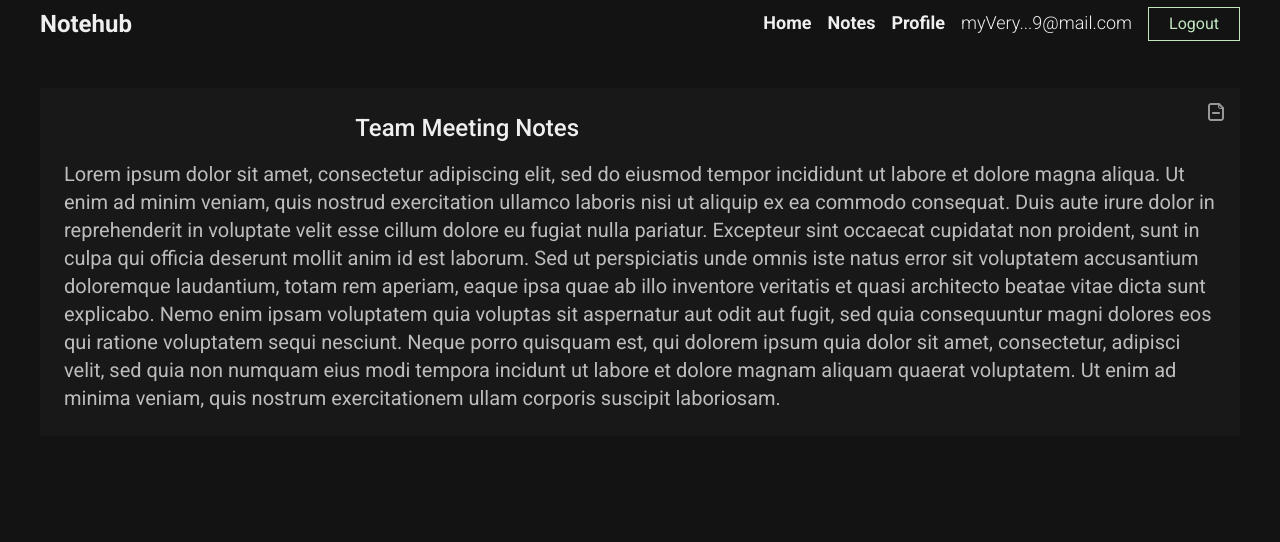
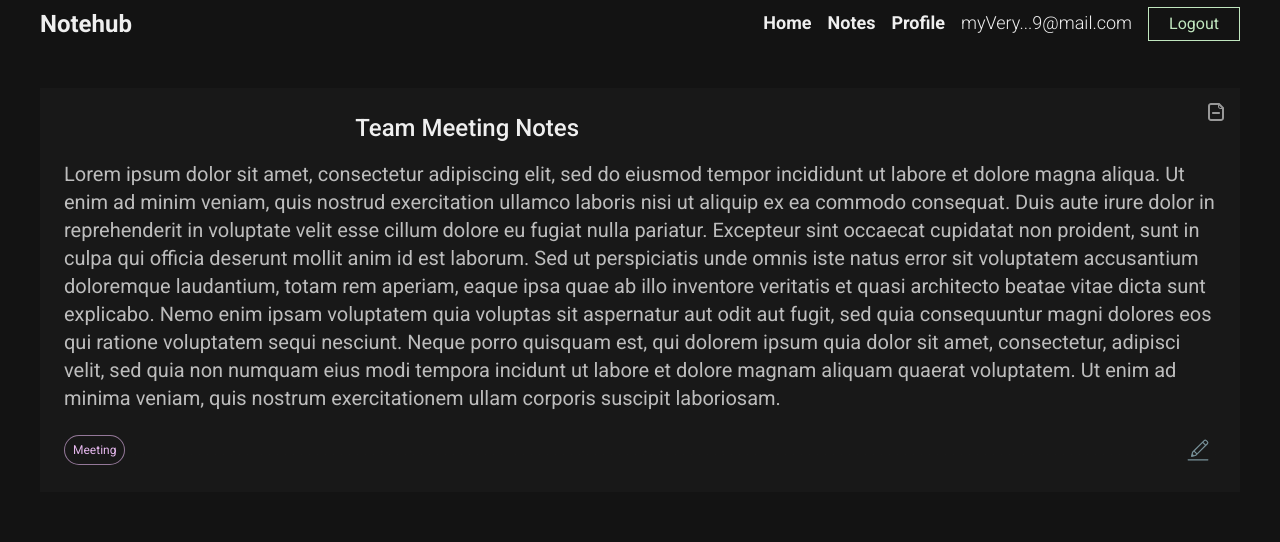
Before and after one commit to hellvita/notehub-helvita, a Next.js app: page /notes/1 in a window 1280 px wide. Shown: the top 542 px of the page. Built offline with nearby package versions, Linux system fonts and the light colour scheme; no server answers.

Commit message:
add tag and edit buttod to the NoteDetails page

```diff
--- a/app/(private routes)/notes/[id]/NoteDetails.client.tsx
+++ b/app/(private routes)/notes/[id]/NoteDetails.client.tsx
@@ -1,11 +1,22 @@
 "use client";
 
 import Note from "@/components/NoteDetails/Note/Note";
+import { Note as TypeNote } from "@/types/note";
 
 export default function NoteDetailsClient() {
+  const tempNote: TypeNote = {
+    id: "note-temp",
+    title: "Team Meeting Notes",
+    content:
+      "Discussed sprint retrospective findings and action items for next iteration. Focus on improving code review process. And more text here, more more more",
+    tag: "Meeting",
+    createdAt: "2025-12-29T13:19:26.432Z",
+    updatedAt: "2025-12-29T13:19:26.432Z",
+  };
+
   return (
     <div className="flex flex-col gap-y-8 grow bg-black-900 p-5 tablet-big:p-10">
-      <Note />
+      <Note note={tempNote} />
     </div>
   );
 }
--- a/components/NoteDetails/Note/Note.tsx
+++ b/components/NoteDetails/Note/Note.tsx
@@ -1,17 +1,27 @@
 import DeleteButton from "../../Notes/Note/DeleteButton/DeleteButton";
 import ButtonBack from "../ButtonBack/ButtonBack";
+import TagLabel from "@/components/Notes/Note/TagLabel/TagLabel";
+import EditButton from "@/components/Notes/Note/EditButton/EditButton";
+import { Note as TypeNote } from "@/types/note";
 
-export default function Note() {
+interface NoteProps {
+  note: TypeNote;
+}
+
+export default function Note({ note }: NoteProps) {
   return (
-    <div className="relative bg-black-800 p-6">
+    <div className="relative bg-black-800 p-6 pb-0">
       <DeleteButton />
+
       <div className="flex gap-x-3 items-center w-full mb-4">
         <ButtonBack backPath="/notes/filter/all" />
         <h2 className="text-center w-[70%] mobile:text-s28 tablet-big:text-s24 font-medium">
-          Team Meeting Notes
+          {note.title}
         </h2>
       </div>
+
       <p className="leading-7 mobile:text-s20 text-white-400">
+        {/* { note.content} */}
         Lorem ipsum dolor sit amet, consectetur adipiscing elit, sed do eiusmod
         tempor incididunt ut labore et dolore magna aliqua. Ut enim ad minim
         veniam, quis nostrud exercitation ullamco laboris nisi ut aliquip ex ea
@@ -29,6 +39,11 @@ export default function Note() {
         magnam aliquam quaerat voluptatem. Ut enim ad minima veniam, quis
         nostrum exercitationem ullam corporis suscipit laboriosam.
       </p>
+
+      <div className="max-tablet-big:sticky bottom-0 flex justify-between items-center flex-wrap bg-linear-to-b from-black-800/0 via-black-800/97 to-black-800 pt-5 pb-6">
+        <TagLabel tagName={note.tag} />
+        <EditButton />
+      </div>
     </div>
   );
 }
--- a/components/Notes/Note/TagLabel/TagLabel.tsx
+++ b/components/Notes/Note/TagLabel/TagLabel.tsx
@@ -4,7 +4,7 @@ interface TagLabelProps {
 
 export default function TagLabel({ tagName }: TagLabelProps) {
   return (
-    <div className="border rounded-[28px] border-pink-400/60 text-pink-400 mobile:text-s12 leading-5 px-2 py-1">
+    <div className="border rounded-[28px] border-pink-400/60 text-pink-400 bg-black-800 mobile:text-s12 leading-5 px-2 py-1 inline">
       {tagName}
     </div>
   );
```
